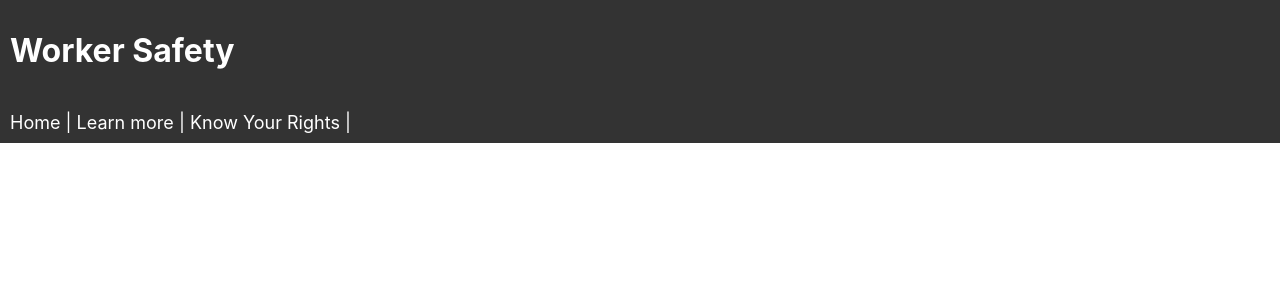
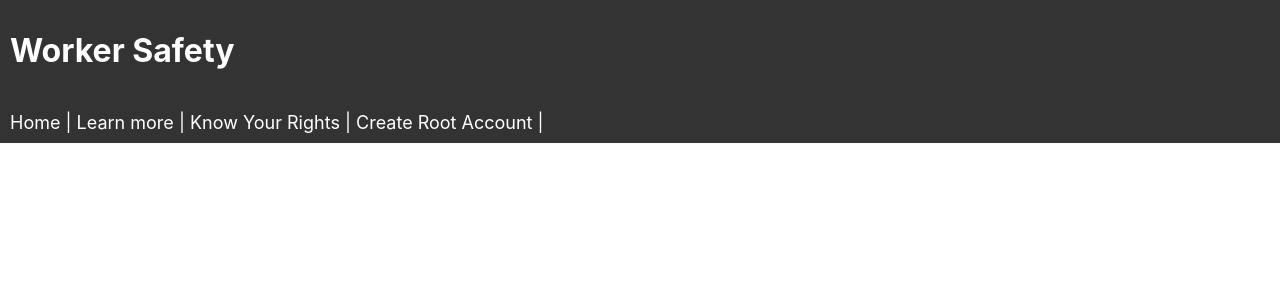
Before and after one commit to etaibar3/worker-safety, a React (Create React App) app in the folder client/: page / in a window 1280 px wide. Shown: the top 300 px of the page. Built offline with nearby package versions, Linux system fonts and the light colour scheme.

Commit message:
Added Create Root Account functionality

```diff
--- a/client/src/App.js
+++ b/client/src/App.js
@@ -7,6 +7,7 @@ import Header from './components/layout/header';
 import NavBar from './components/layout/navbar';
 import LearnMore from './components/pages/LearnMore';
 import KnowYourRights from './components/pages/KnowYourRights';
+import CreateRootAccount from './components/pages/CreateRootAccount';
 
 function App() {
   return (
@@ -17,6 +18,7 @@ function App() {
           <NavBar />
           <Route path="/learn-more" component={LearnMore}/>
           <Route path="/know-your-rights" component={KnowYourRights}/>
+          <Route path="/create-root-account" component={CreateRootAccount}/>
         </div>
       </div>
     </Router>
--- a/client/src/components/layout/navbar.js
+++ b/client/src/components/layout/navbar.js
@@ -7,6 +7,7 @@ function NavBar() {
             <Link style={linkStyle} to="/"> <li style={navItemStyle}>Home</li> </Link> |
             <Link style={linkStyle} to="/learn-more"> <li style={navItemStyle}>Learn more</li> </Link> |
             <Link style={linkStyle} to="/know-your-rights"> <li style={navItemStyle}>Know Your Rights</li> </Link> |
+            <Link style={linkStyle} to="/create-root-account"> <li style={navItemStyle}>Create Root Account</li> </Link> |
         </ul>
     )
 }
```
